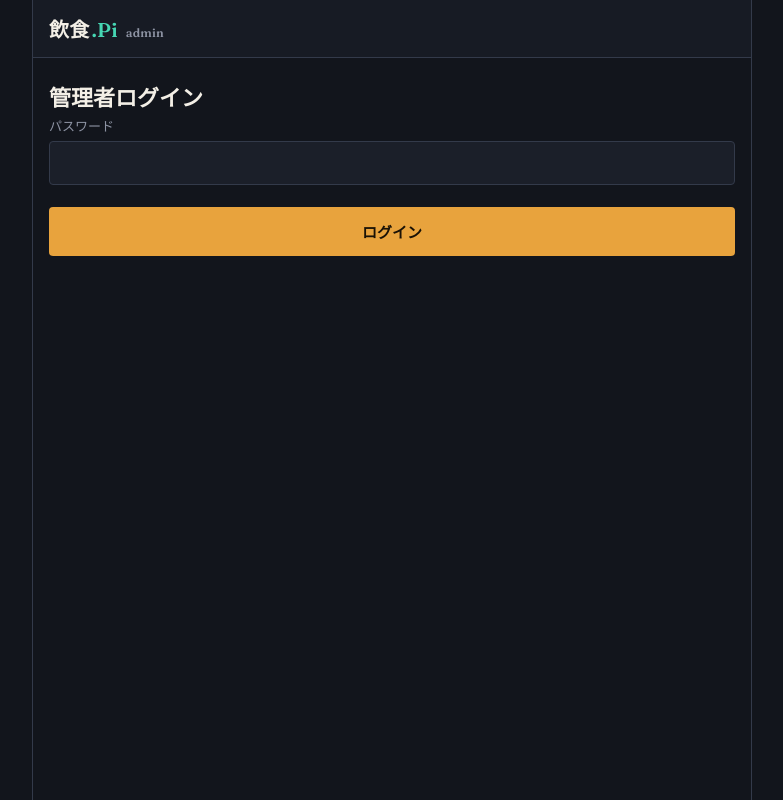
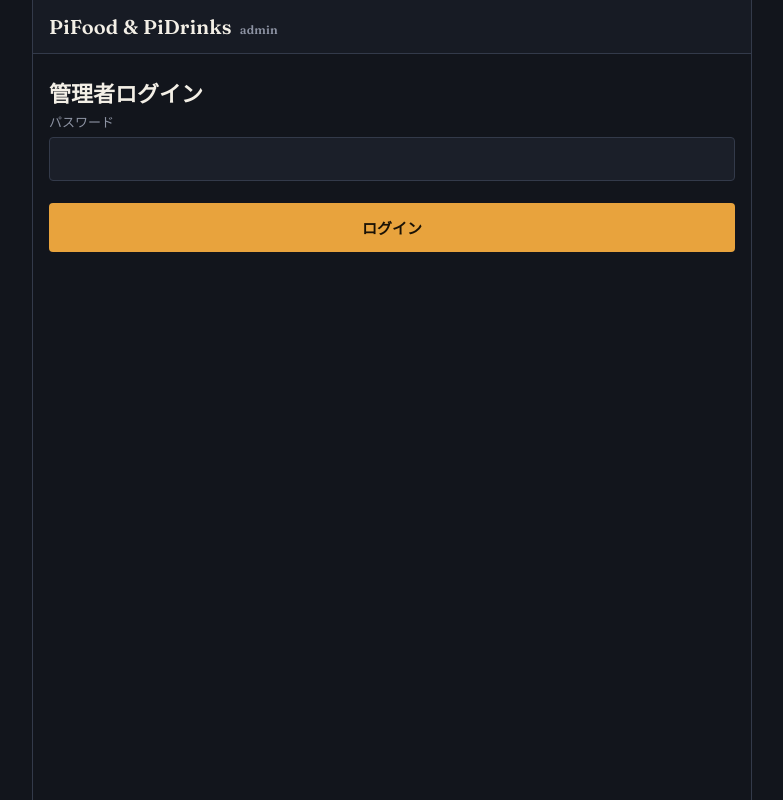
Before and after one commit to kenoudensetsunagasaki-web/inshoku-pi, a website: page admin.html in a window 1280 px wide. Shown: the whole page, without its empty margins (248-1031 px from the left). Drawn offline with Linux system fonts and the light colour scheme.

Commit message:
Update admin.html

```diff
--- a/admin.html
+++ b/admin.html
@@ -3,14 +3,14 @@
 <head>
 <meta charset="UTF-8" />
 <meta name="viewport" content="width=device-width, initial-scale=1" />
-<title>管理 — 飲食.Pi</title>
+<title>管理 — PiFood & PiDrinks</title>
 <link rel="stylesheet" href="/assets/style.css" />
 <script src="/assets/currencies.js"></script>
 </head>
 <body>
 <div class="app-shell">
   <header class="topbar">
-    <div class="wordmark">飲食<span class="pi">.Pi</span> <span style="font-size:12px;color:var(--text-muted);margin-left:6px;">admin</span></div>
+       <div class="wordmark">PiFood &amp; PiDrinks <span style="font-size:12px;color:var(--text-muted);margin-left:6px;">admin</span></div>
   </header>
 
   <div class="form-page">
```
